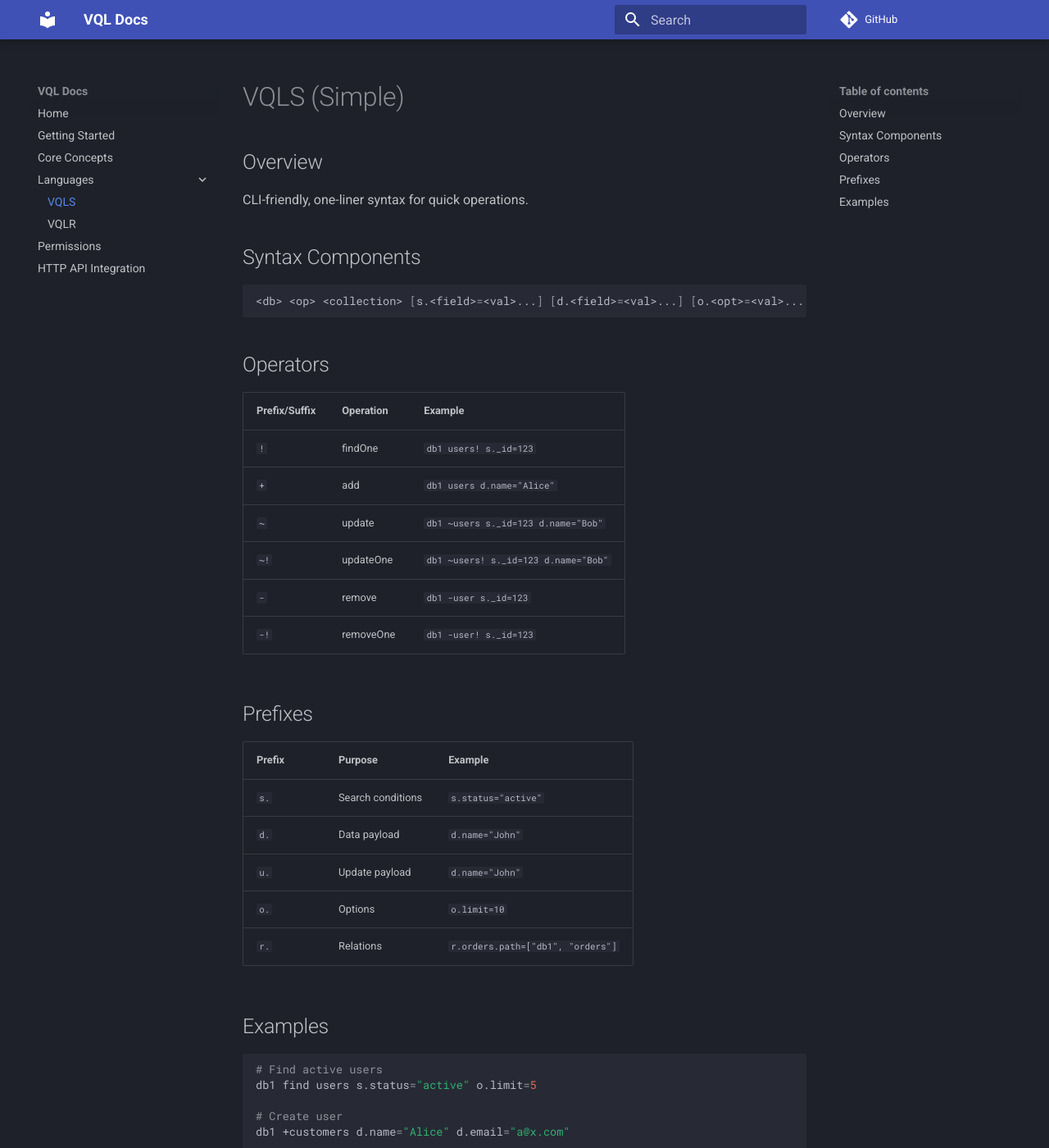
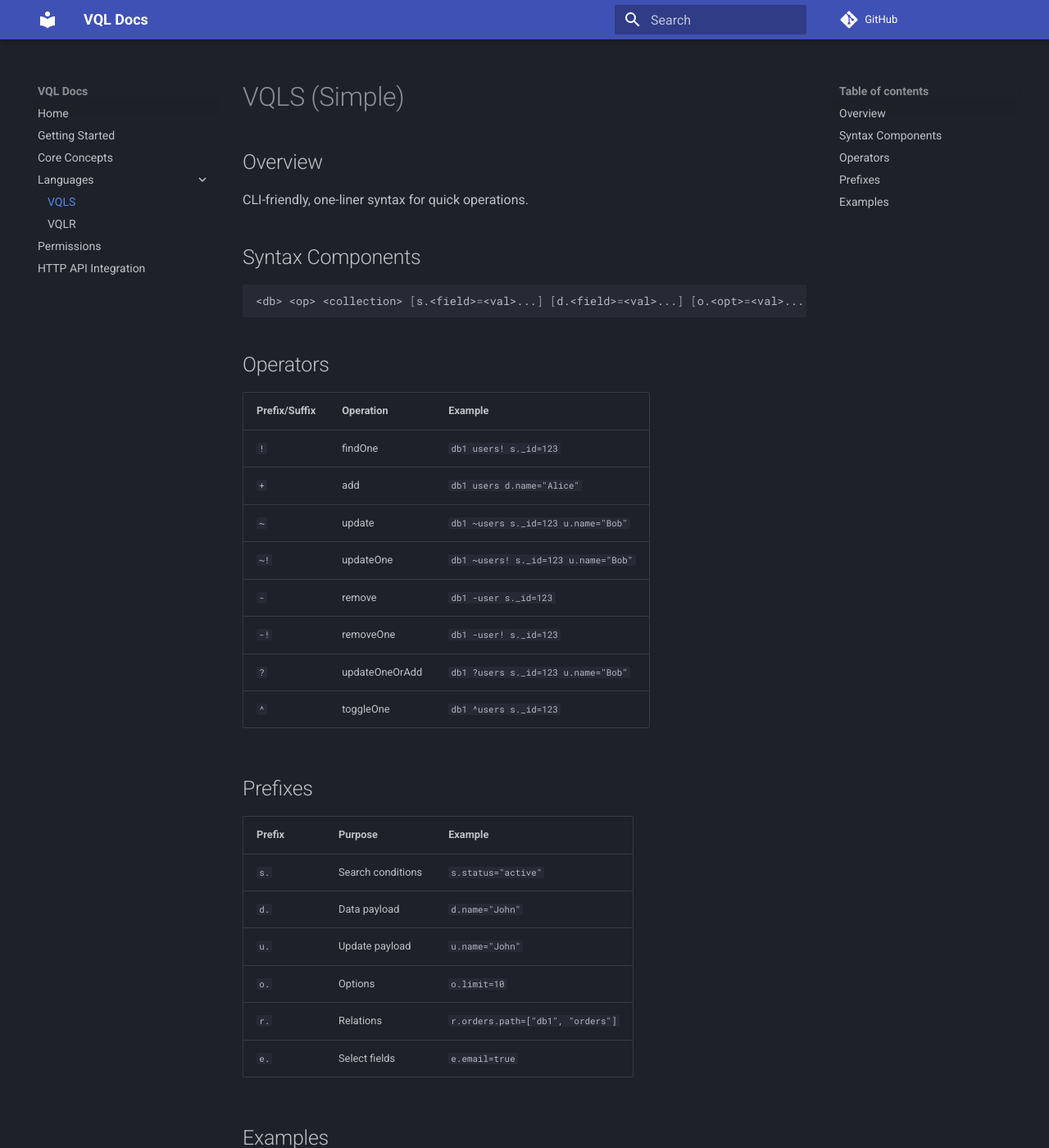
Before and after one commit to wxn0brP/VQL, an MkDocs documentation site: the page built from docs/lang/VQLS.md, in a window 1280 px wide and 1400 px high. Shown: the whole window at 82% size. Built offline with MkDocs 1.6.1 and Material for MkDocs 9.7.7, drawn with Linux system fonts in a browser that asks for light colours; comment, search, counter and statistics services are not loaded.

Commit message:
docs: update docs

````diff
--- a/docs/lang/VQLS.md
+++ b/docs/lang/VQLS.md
@@ -1,6 +1,7 @@
 # VQLS (Simple)
 
 ## Overview
+
 CLI-friendly, one-liner syntax for quick operations.
 
 ## Syntax Components
@@ -13,19 +14,22 @@ CLI-friendly, one-liner syntax for quick operations.
 |-------|----------|--------|
 | `!` | findOne | `db1 users! s._id=123` |
 | `+` | add | `db1 users d.name="Alice"` |
-| `~` | update | `db1 ~users s._id=123 d.name="Bob"` |
-| `~!` | updateOne | `db1 ~users! s._id=123 d.name="Bob"` |
+| `~` | update | `db1 ~users s._id=123 u.name="Bob"` |
+| `~!` | updateOne | `db1 ~users! s._id=123 u.name="Bob"` |
 | `-` | remove | `db1 -user s._id=123` |
 | `-!` | removeOne | `db1 -user! s._id=123` |
+| `?` | updateOneOrAdd | `db1 ?users s._id=123 u.name="Bob"` |
+| `^` | toggleOne | `db1 ^users s._id=123` |
 
 ## Prefixes
 | Prefix | Purpose | Example |
 |-------|--------|--------|
 | `s.` | Search conditions | `s.status="active"` |
 | `d.` | Data payload | `d.name="John"` |
-| `u.` | Update payload | `d.name="John"` |
+| `u.` | Update payload | `u.name="John"` |
 | `o.` | Options | `o.limit=10` |
 | `r.` | Relations | `r.orders.path=["db1", "orders"]` |
+| `e.` | Select fields | `e.email=true` |
 
 ## Examples
 ```bash
````
